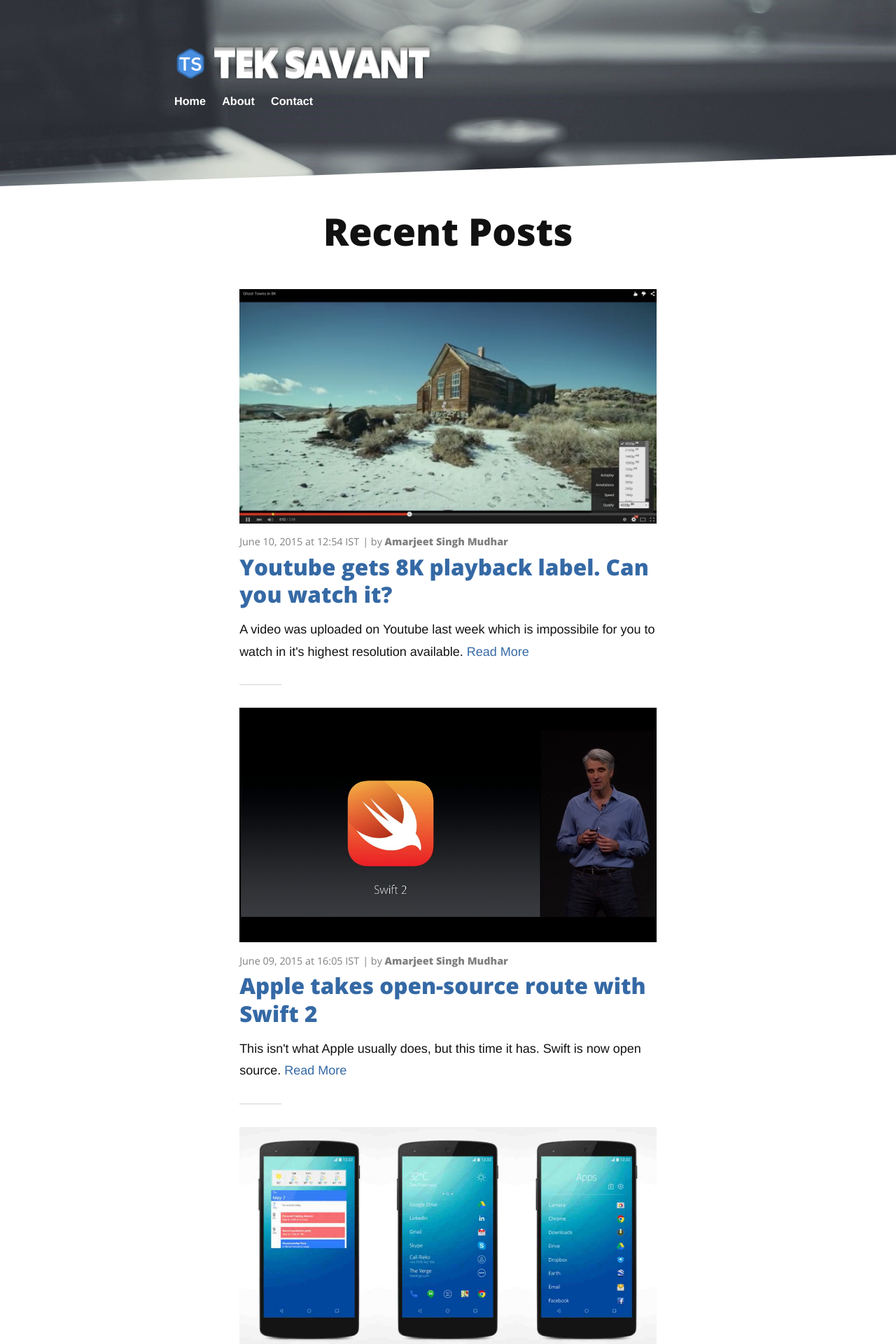
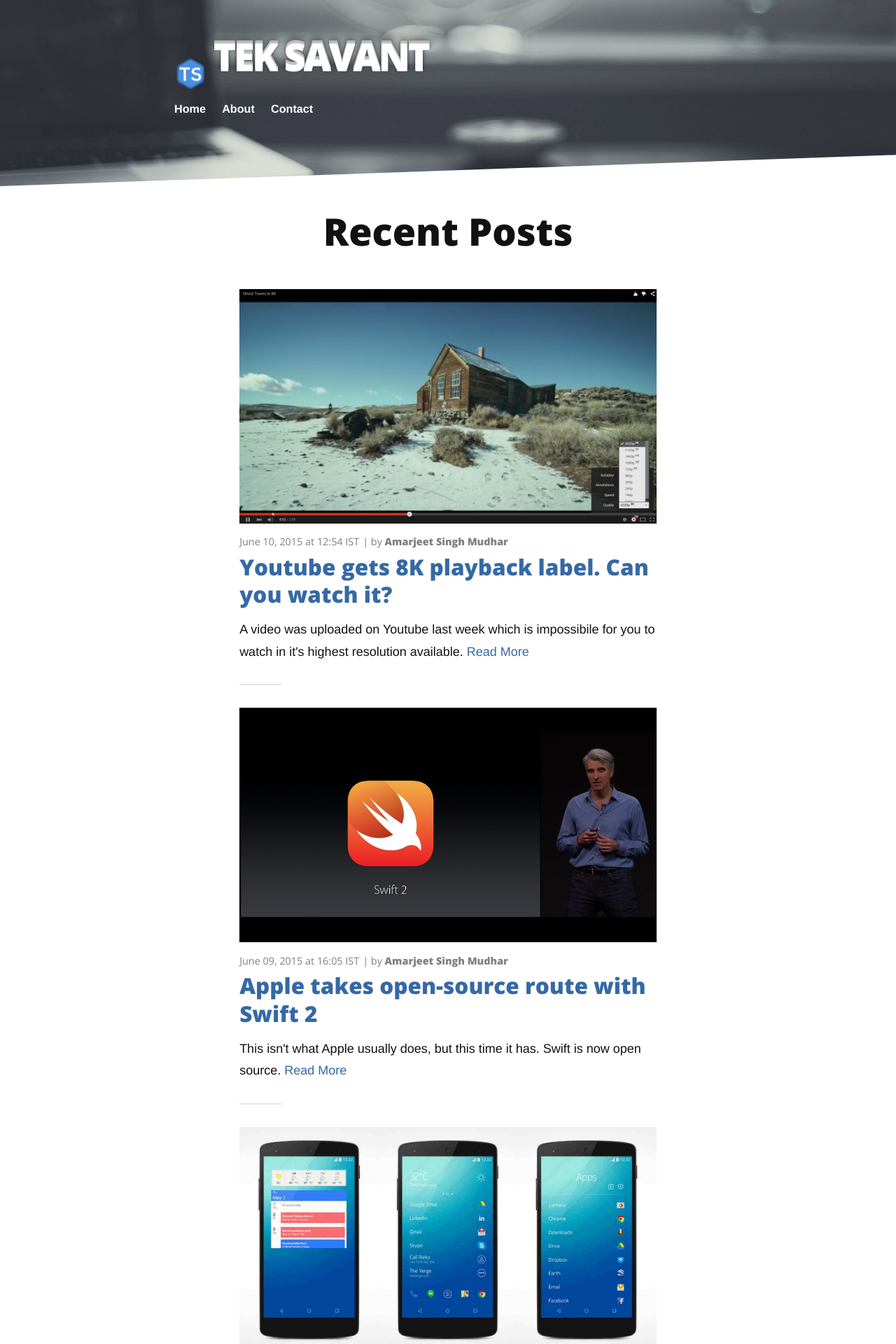
Before and after one commit to teksavant/teksavant.github.io, a Jekyll site: the page built from index.html, in a window 1280 px wide. Shown: the top 1920 px of the page at 70% size. Built offline with Jekyll 4.4.1, drawn with Linux system fonts in a browser that asks for light colours; nearby versions of some CDN libraries; Markdown is read by kramdown in place of the engine named in the settings; the list of posts is cut into pages by our own code; comment, search, counter and statistics services are not loaded.

Commit message:
increase margin logo

```diff
--- a/_includes/header.html
+++ b/_includes/header.html
@@ -1,7 +1,7 @@
  <div class="header">
      <div class="container">
         <a href="/"><img src="/assets/img/favicon.png" style="width:45px; height: 45px; float: left;
-            margin:5px 10px 0px"></a>
+            margin:30px 10px 0px"></a>
          <h1 class="logo"><a href="/" style=" border: white; ">{{ site.title }}</a></h1>
          <nav class="nav-collapse">
              <ul class="noList">
```
